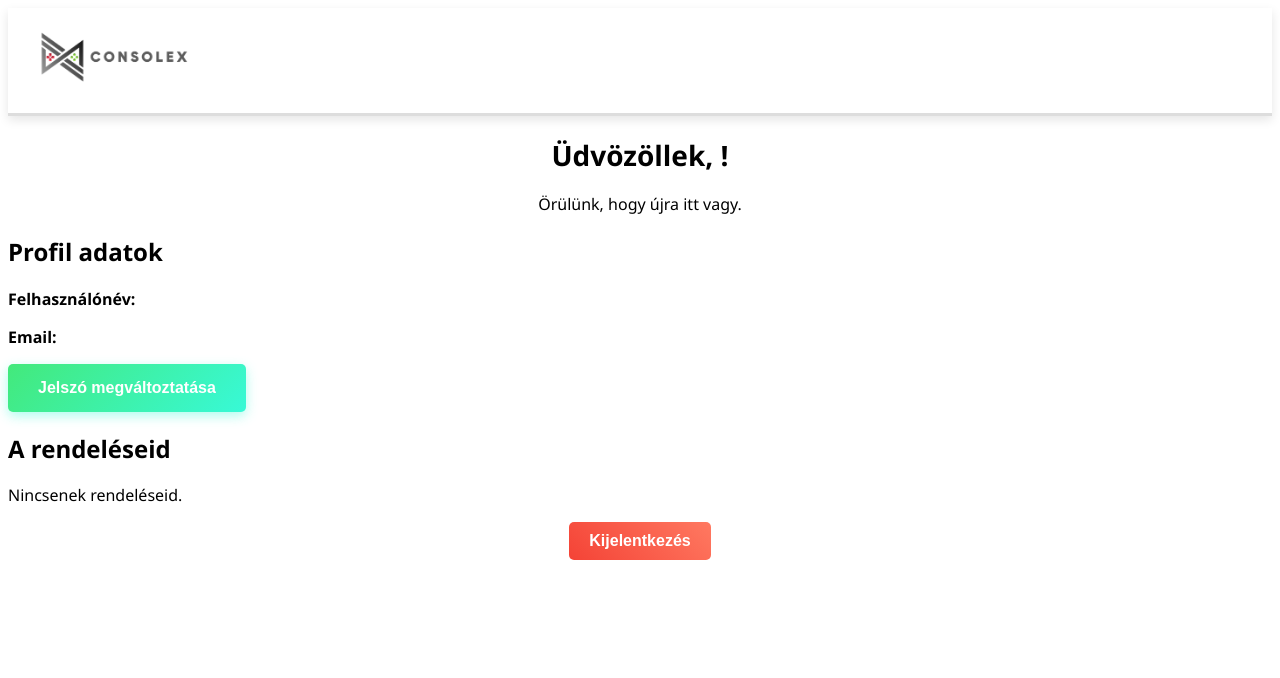
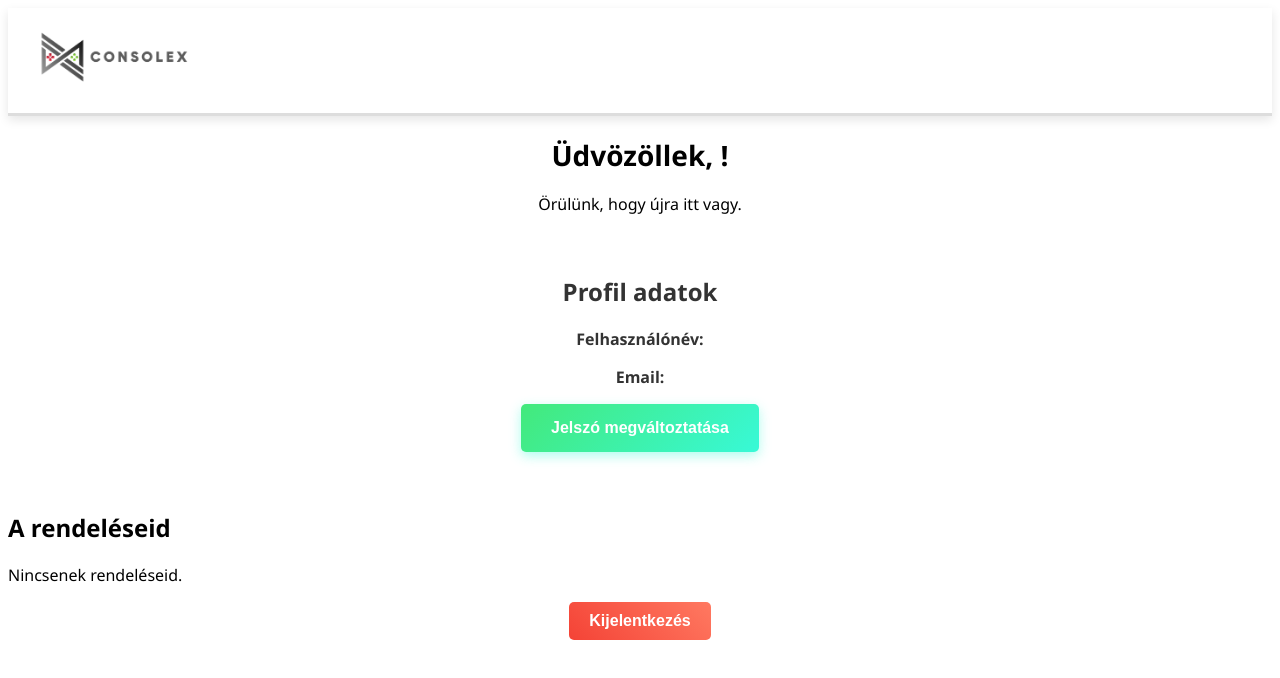
Before and after one commit to pollak-projects/ConsoleX, a Vue app in the folder Frontend/: page /LoggedIn in a window 1280 px wide. Shown: the top 678 px of the page. Built offline with nearby package versions, Linux system fonts and the light colour scheme.

Commit message:
Update LoggedIn.vue

```diff
--- a/Frontend/src/pages/LoggedIn.vue
+++ b/Frontend/src/pages/LoggedIn.vue
@@ -39,6 +39,7 @@
       </header>
 
       <div class="profile-info">
+        <header>
           <h2>Profil adatok</h2>
           <p><strong>Felhasználónév:</strong> {{ username }}</p>
           <p><strong>Email:</strong> {{ email }}</p>
@@ -59,6 +60,7 @@
               <button @click="cancelPasswordChange" class="cancel-change">Mégse</button>
             </div>
           </div>
+        </header>
       </div>
 
       <h2>A rendeléseid</h2>
@@ -251,6 +253,18 @@ export default {
 </script>
 
   <style scoped>
+  .profile-info{
+    background-color: #fff;
+    color: #333;
+    padding: 20px 30px;
+    display: block;
+    justify-content: space-between;
+    align-items: center;
+    top: 0;
+    animation: fadeInHeader 0.75s ease-out;
+  }
+
+
   .password-buttons {
     display: inline-flex;
     gap: 10px;
@@ -390,6 +404,7 @@ export default {
   animation: fadeInHeader 0.75s ease-out;
 }
 
+
 .header.sticky {
   background-color: #333;
   color: white;
@@ -494,6 +509,11 @@ export default {
   .input-group {
     margin-bottom: 20px;
     max-width: 500px;
+    display: inline-block;
+    padding: 10px 20px;
+    font-weight: bold;
+    font-size: 16px;
+    animation: fadeInButton 0.75s ease-out forwards;
   }
 
   label {
```
Lines whose indentation alone changed are shown as unchanged.
